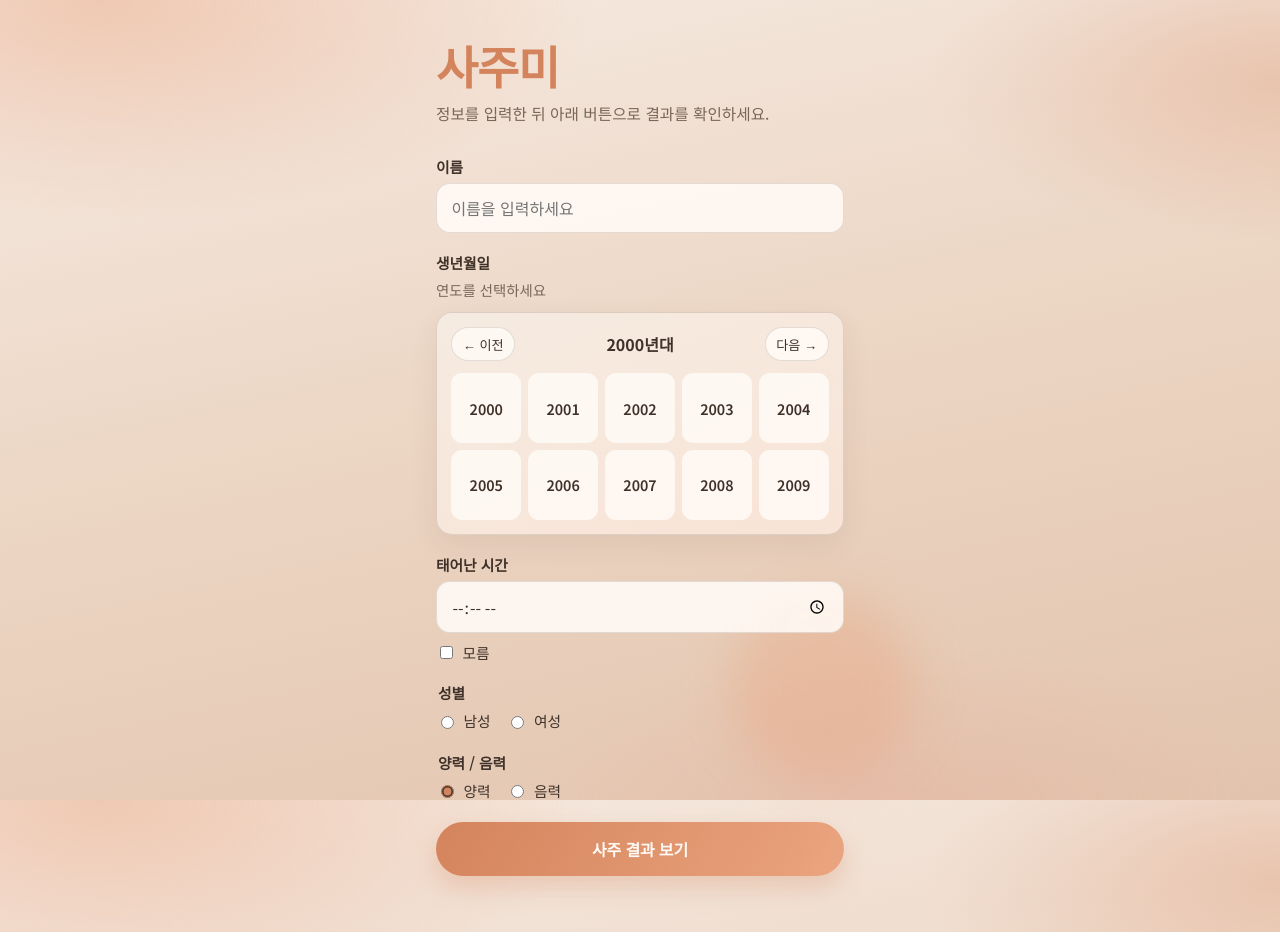
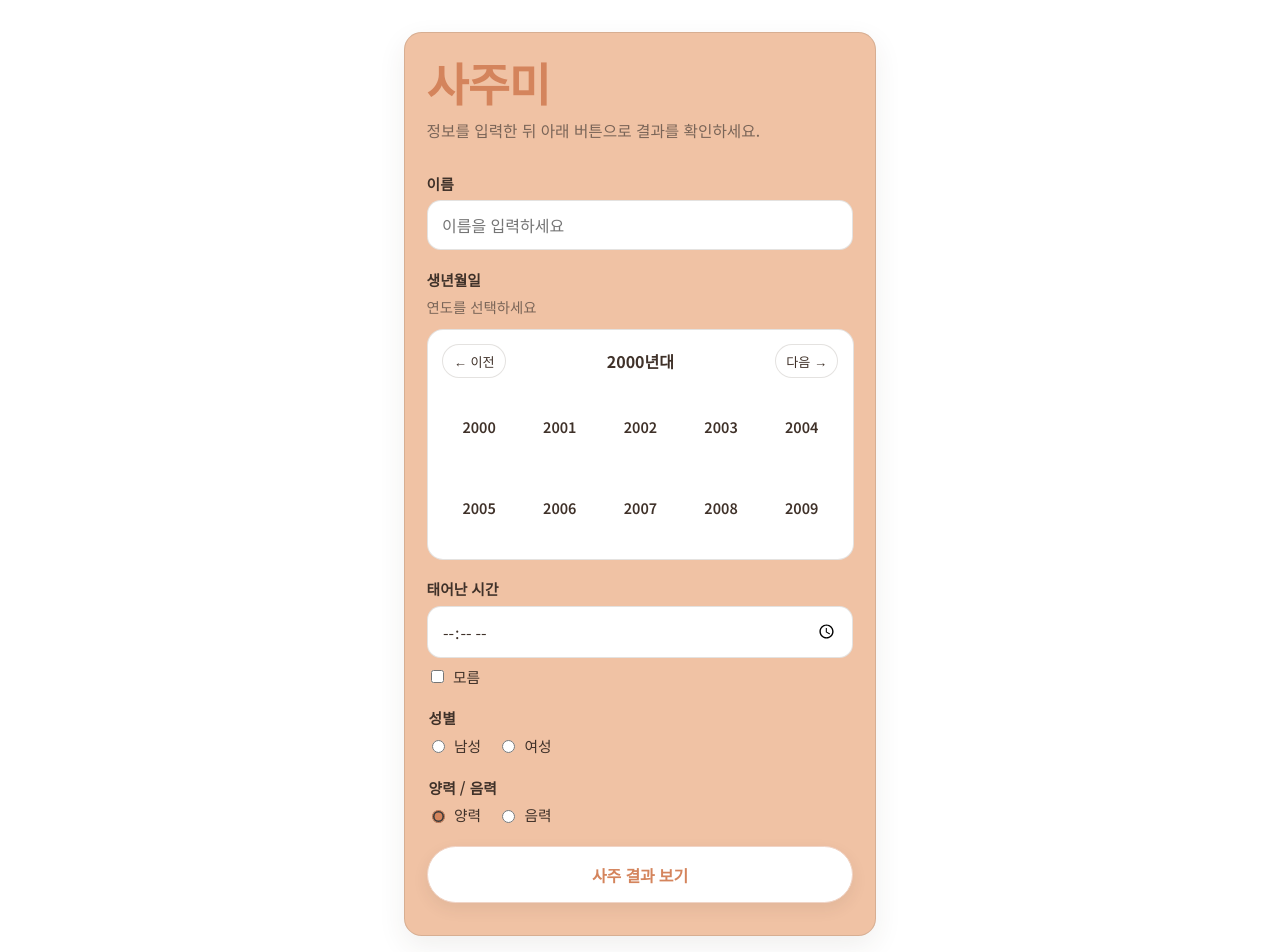
Before and after one commit to eomseongmin/saju-me-eom, a React (Vite) app: page / in a window 1280 px wide. Shown: the top 952 px of the page. Built offline with nearby package versions, Linux system fonts and the light colour scheme; a web font is replaced by a local one.

Commit message:
Refine apricot card UI and sky-blue result panel.
Co-authored-by: Cursor <cursoragent@cursor.com>

```diff
--- a/src/App.css
+++ b/src/App.css
@@ -1,29 +1,17 @@
 .app {
-  position: relative;
-  max-width: 28rem;
+  max-width: 32rem;
   margin: 0 auto;
-  padding: 2.75rem 1.25rem 3.5rem;
+  padding: 2rem 1.25rem 3rem;
   color: var(--ink);
   animation: app-rise 0.7s ease-out both;
 }
 
-.app::before {
-  content: '';
-  position: fixed;
-  inset: auto -4rem 18% auto;
-  width: 11rem;
-  height: 11rem;
-  border-radius: 50%;
-  background: color-mix(in srgb, var(--apricot) 35%, transparent);
-  filter: blur(22px);
-  pointer-events: none;
-  z-index: 0;
-  animation: blob-drift 9s ease-in-out infinite alternate;
-}
-
-.app > * {
-  position: relative;
-  z-index: 1;
+.app-card {
+  padding: 1.75rem 1.35rem 2rem;
+  border: 1px solid var(--line);
+  border-radius: 1.1rem;
+  background: var(--apricot);
+  box-shadow: 0 10px 28px rgba(63, 49, 41, 0.08);
 }
 
 @keyframes app-rise {
@@ -34,15 +22,6 @@
   to {
     opacity: 1;
     transform: translateY(0);
-  }
-}
-
-@keyframes blob-drift {
-  from {
-    transform: translate(0, 0) scale(1);
-  }
-  to {
-    transform: translate(-1.5rem, 1rem) scale(1.08);
   }
 }
 
@@ -166,12 +145,7 @@
   padding: 0.9rem;
   border: 1px solid var(--line);
   border-radius: 1rem;
-  background: linear-gradient(
-    160deg,
-    color-mix(in srgb, var(--sand) 80%, white),
-    color-mix(in srgb, var(--peach) 45%, white)
-  );
-  box-shadow: 0 10px 28px rgba(90, 55, 40, 0.08);
+  background: #ffffff;
   animation: panel-in 0.35s ease-out both;
 }
 
@@ -325,26 +299,25 @@
   width: 100%;
   margin-top: 0.65rem;
   padding: 0.95rem 1rem;
-  border: none;
+  border: 1px solid color-mix(in srgb, var(--apricot-deep) 35%, white);
   border-radius: 999px;
-  background: linear-gradient(120deg, var(--apricot-deep), var(--apricot) 55%, var(--peach));
-  background-size: 160% 160%;
-  color: #fffaf5;
+  background: #ffffff;
+  color: var(--apricot-deep);
   font: inherit;
   font-weight: 700;
   letter-spacing: -0.01em;
   cursor: pointer;
-  box-shadow: 0 12px 24px color-mix(in srgb, var(--apricot-deep) 28%, transparent);
+  box-shadow: 0 6px 16px rgba(63, 49, 41, 0.08);
   transition:
     transform 0.2s ease,
     box-shadow 0.2s ease,
-    background-position 0.35s ease;
+    background 0.2s ease;
 }
 
 .submit-btn:hover:not(:disabled) {
   transform: translateY(-2px);
-  background-position: 100% 50%;
-  box-shadow: 0 16px 28px color-mix(in srgb, var(--apricot-deep) 34%, transparent);
+  background: #ffffff;
+  box-shadow: 0 10px 20px rgba(63, 49, 41, 0.12);
 }
 
 .submit-btn:focus-visible {
@@ -370,15 +343,10 @@
 .result-panel {
   margin-top: 1.75rem;
   padding: 1.3rem 1.2rem;
-  border: 1px solid color-mix(in srgb, var(--apricot) 35%, var(--line));
+  border: 1px solid color-mix(in srgb, #7eb8d9 40%, var(--line));
   border-radius: 1.15rem;
-  background: linear-gradient(
-    165deg,
-    color-mix(in srgb, var(--sand) 75%, white),
-    color-mix(in srgb, var(--peach) 40%, white) 60%,
-    color-mix(in srgb, var(--apricot) 18%, white)
-  );
-  box-shadow: 0 14px 32px rgba(80, 50, 35, 0.1);
+  background: #cfeaf8;
+  box-shadow: 0 10px 24px rgba(80, 120, 150, 0.12);
   animation: panel-in 0.45s ease-out both;
 }
 
@@ -395,7 +363,7 @@
   padding: 0.85rem 0.95rem;
   list-style: none;
   border-radius: 0.85rem;
-  background: var(--surface-strong);
+  background: #ffffff;
 }
 
 .result-panel > ul li {
@@ -505,14 +473,18 @@
 .saju-skeleton__title,
 .saju-skeleton__line {
   border-radius: 999px;
-  background: linear-gradient(
-    90deg,
-    color-mix(in srgb, var(--sand) 80%, #d9b59a) 0%,
-    color-mix(in srgb, var(--peach) 70%, white) 45%,
-    color-mix(in srgb, var(--apricot) 45%, white) 100%
-  );
-  background-size: 200% 100%;
-  animation: skeleton-shimmer 1.35s ease-in-out infinite;
+  background: #ead2be;
+  animation: skeleton-pulse 1.2s ease-in-out infinite;
+}
+
+@keyframes skeleton-pulse {
+  0%,
+  100% {
+    opacity: 0.55;
+  }
+  50% {
+    opacity: 1;
+  }
 }
 
 .saju-skeleton__title {
@@ -544,12 +516,3 @@
 .saju-skeleton__line--short {
   width: 58%;
 }
-
-@keyframes skeleton-shimmer {
-  0% {
-    background-position: 100% 0;
-  }
-  100% {
-    background-position: -100% 0;
-  }
-}
--- a/src/App.jsx
+++ b/src/App.jsx
@@ -77,6 +77,7 @@ function App() {
 
   return (
     <main className="app">
+      <div className="app-card">
       <h1 className="brand">사주미</h1>
       <p className="lead">정보를 입력한 뒤 아래 버튼으로 결과를 확인하세요.</p>
 
@@ -226,6 +227,7 @@ function App() {
           ) : null}
         </section>
       )}
+      </div>
     </main>
   )
 }
--- a/src/index.css
+++ b/src/index.css
@@ -3,24 +3,21 @@
 }
 
 :root {
-  /* 살구·피치 중심, 채도 낮춘 톤 */
-  --apricot: #e8a07a;
+  --apricot: #f0c2a4;
   --apricot-deep: #d4845c;
-  --peach: #f0c2a4;
+  --peach: #f5d4bc;
   --blush: #e89a8c;
   --sand: #f3e6da;
   --ink: #3f3129;
   --ink-soft: #7a6558;
-  --surface: rgba(255, 248, 242, 0.72);
-  --surface-strong: rgba(255, 250, 245, 0.9);
+  --surface: #ffffff;
+  --surface-strong: #ffffff;
   --line: rgba(63, 49, 41, 0.14);
   --font-display: 'Gowun Batang', 'Noto Serif KR', serif;
   --font-body: 'Noto Sans KR', sans-serif;
-
-  /* 예전 변수명 호환 (컴포넌트 CSS에서 참조) */
   --coral: var(--blush);
-  --lime: #f2e4d4;
-  --mint: #ead5c4;
+  --lime: var(--sand);
+  --mint: var(--peach);
 }
 
 html,
@@ -33,12 +30,7 @@ body {
   min-height: 100vh;
   font-family: var(--font-body);
   color: var(--ink);
-  background:
-    radial-gradient(ellipse 70% 50% at 8% 0%, rgba(232, 160, 122, 0.45) 0%, transparent 55%),
-    radial-gradient(ellipse 55% 40% at 100% 10%, rgba(216, 132, 92, 0.28) 0%, transparent 50%),
-    radial-gradient(ellipse 50% 35% at 70% 100%, rgba(232, 154, 140, 0.22) 0%, transparent 55%),
-    linear-gradient(168deg, #f6ebe3 0%, #ecd6c4 48%, #e2c4ae 100%);
-  background-attachment: fixed;
+  background: #ffffff;
 }
 
 #root {
```
Also changed, not shown: 1 other file (tests, documents, lock files or other folders).
